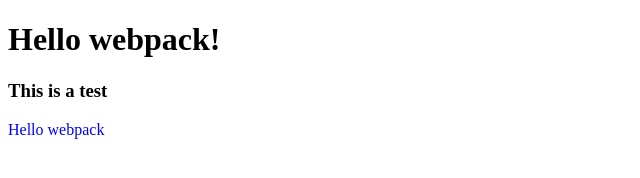
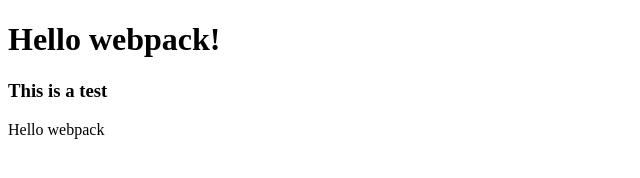
Before and after one commit to mateo951/to-do-list, a website built with webpack: page src/index.html in a window 1280 px wide. Shown: the whole page, without its empty margins (0-640 px from the left). Built offline with nearby package versions, Linux system fonts and the light colour scheme.

Commit message:
Fix for webpack after linters config

```diff
--- a/src/style.css
+++ b/src/style.css
@@ -1,3 +1,3 @@
 .hello {
-  color: blue;
+  color: bluevioletnp;
 }
```
Also changed, not shown: dist/index.html, dist/main.js.
